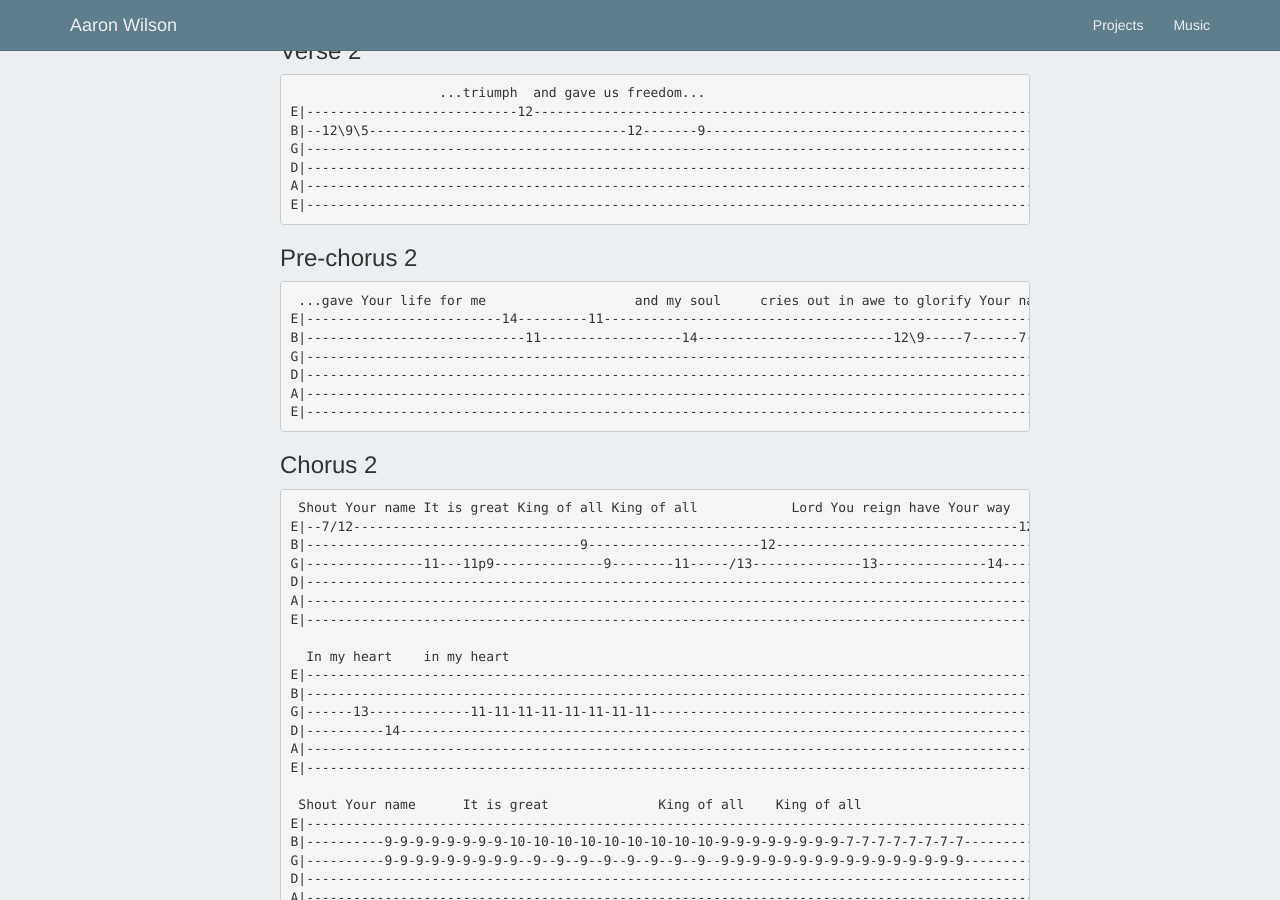
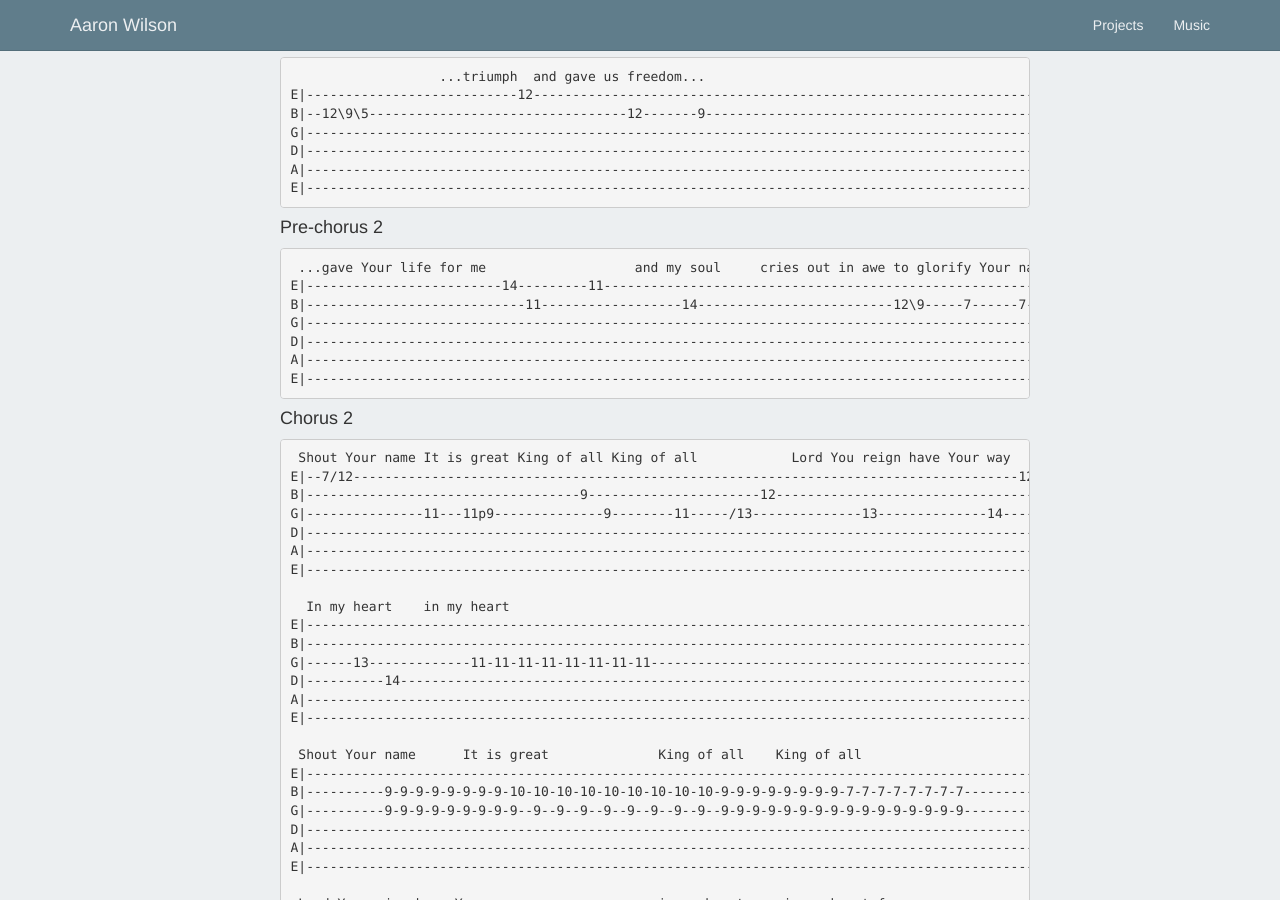
Before and after one commit to aarontwf/limebyte.github.io, a Jekyll site: the page built from _posts/2015-07-31-king-of-all.html, in a window 1280 px wide and 900 px high, scrolled down 436 px. Built offline with Jekyll 4.4.1, drawn with Linux system fonts in a browser that asks for light colours; nearby versions of some CDN libraries.

```diff
--- a/_posts/2015-07-31-king-of-all.html
+++ b/_posts/2015-07-31-king-of-all.html
@@ -4,7 +4,7 @@ title: King of All
 artist: The Revolution
 album: This Is How We Party
 categories: [the-revolution, this-is-how-we-party]
-date: 2015-07-31 13:00:00
+date: 2015-07-31 13:12:00
 ---
 
 <table class="table table-striped">
@@ -34,7 +34,7 @@ date: 2015-07-31 13:00:00
 <p>// TODO</p>
 
 <h2>Lead</h2>
-<h3>Verse 2</h3>
+<h4>Verse 2</h4>
 <pre>
                    ...triumph  and gave us freedom...
 E|---------------------------12-----------------------------------------------------------------||
@@ -45,9 +45,9 @@ A|------------------------------------------------------------------------------
 E|----------------------------------------------------------------------------------------------||
 </pre>
 
-<h3>Pre-chorus 2</h3>
+<h4>Pre-chorus 2</h4>
 <pre>
- ...gave Your life for me                   and my soul     cries out in awe to glorify Your name...
+ ...gave Your life for me                   and my soul     cries out in awe to glorify Your name
 E|-------------------------14---------11--------------------------------------------------------||
 B|----------------------------11------------------14-------------------------12\9-----7------7--||
 G|----------------------------------------------------------------------------------------------||
@@ -56,7 +56,7 @@ A|------------------------------------------------------------------------------
 E|----------------------------------------------------------------------------------------------||
 </pre>
 
-<h3>Chorus 2</h3>
+<h4>Chorus 2</h4>
 <pre>
  Shout Your name It is great King of all King of all            Lord You reign have Your way
 E|--7/12-------------------------------------------------------------------------------------12-||
@@ -91,7 +91,7 @@ A|------------------------------------------------------------------------------
 E|----------------------------------------------------------------------------------------------||
 </pre>
 
-<h3>Instumental</h3>
+<h4>Instumental</h4>
 <pre>
 E|--------14------------14--14--16--14--12----14--14--16--14--12--12----------------------------||
 B|--12--------------12--------------------------------------------------------------------------||
```
